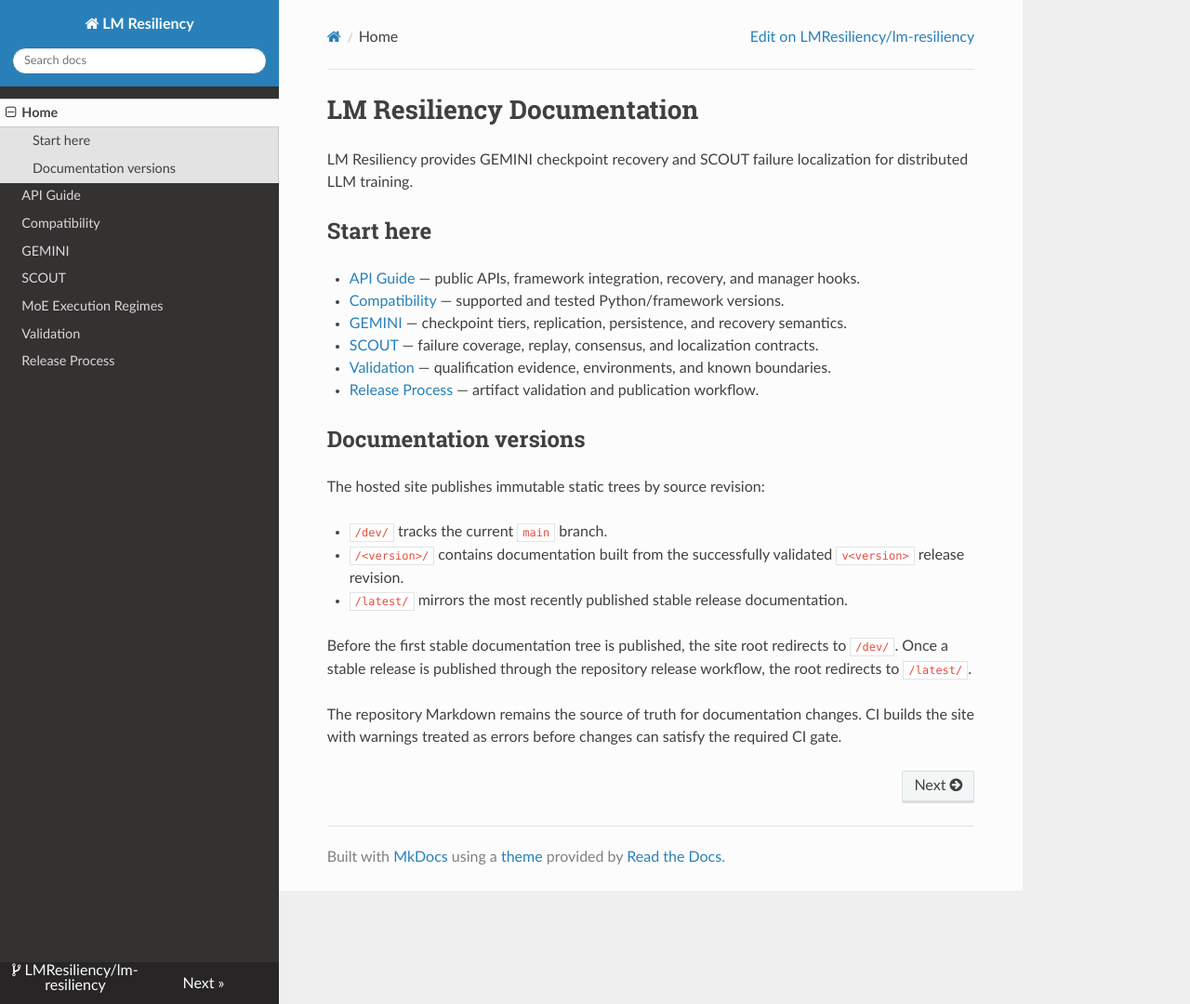
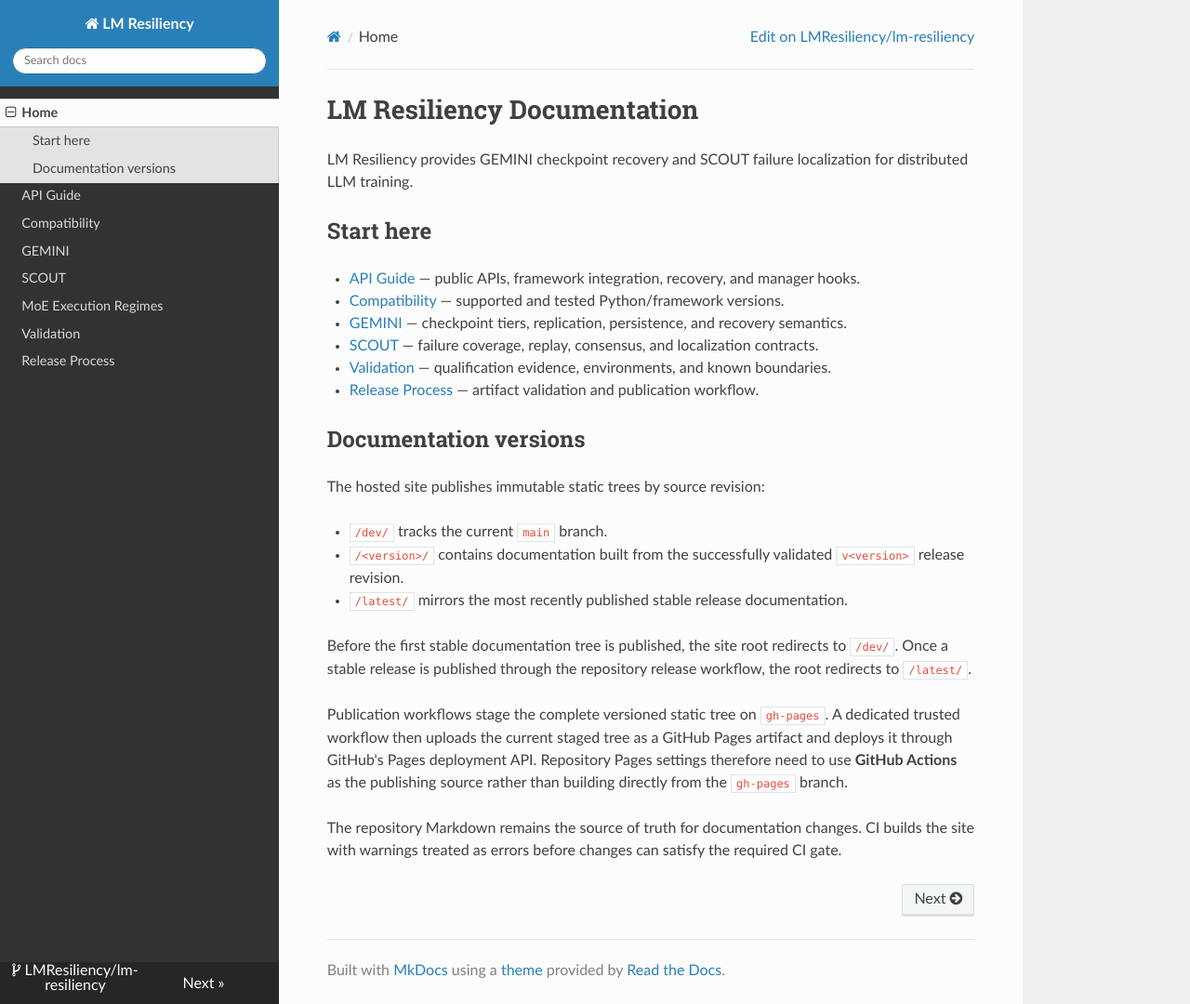
Before and after one commit to LMResiliency/lm-resiliency, an MkDocs documentation site: the page built from docs/index.md, in a window 1280 px wide and 1080 px high. Shown: the whole window at 93% size. Built offline with MkDocs 1.6.1, drawn with Linux system fonts in a browser that asks for light colours; nearby versions of some CDN libraries.

Commit message:
[Docs] Document GitHub Actions Pages deployment

```diff
--- a/docs/index.md
+++ b/docs/index.md
@@ -21,4 +21,6 @@ The hosted site publishes immutable static trees by source revision:
 
 Before the first stable documentation tree is published, the site root redirects to `/dev/`. Once a stable release is published through the repository release workflow, the root redirects to `/latest/`.
 
+Publication workflows stage the complete versioned static tree on `gh-pages`. A dedicated trusted workflow then uploads the current staged tree as a GitHub Pages artifact and deploys it through GitHub's Pages deployment API. Repository Pages settings therefore need to use **GitHub Actions** as the publishing source rather than building directly from the `gh-pages` branch.
+
 The repository Markdown remains the source of truth for documentation changes. CI builds the site with warnings treated as errors before changes can satisfy the required CI gate.
```
